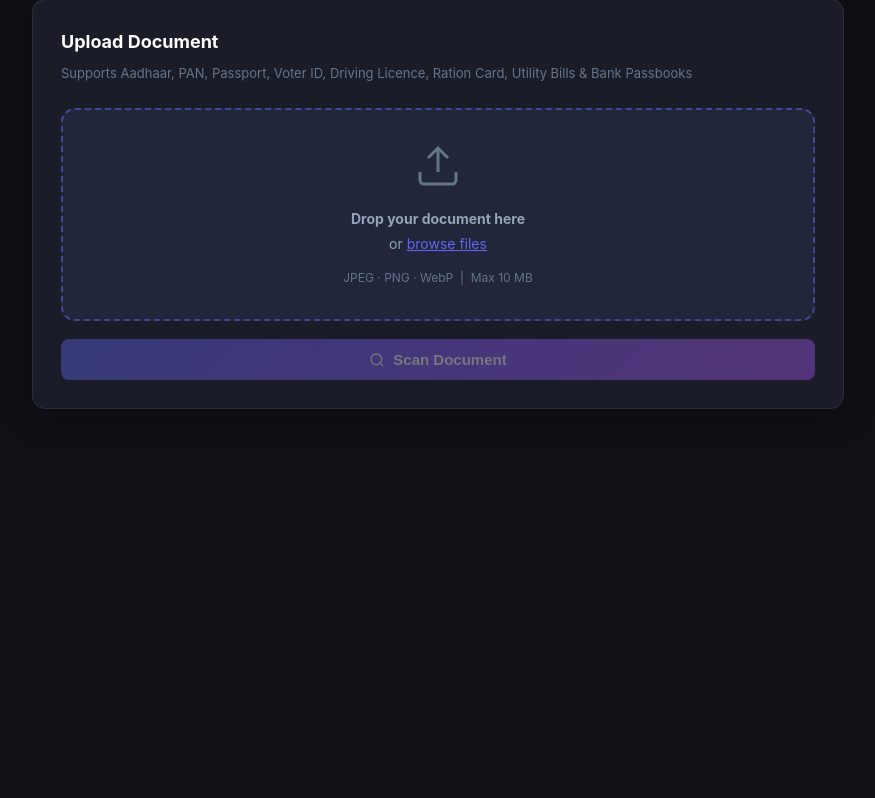
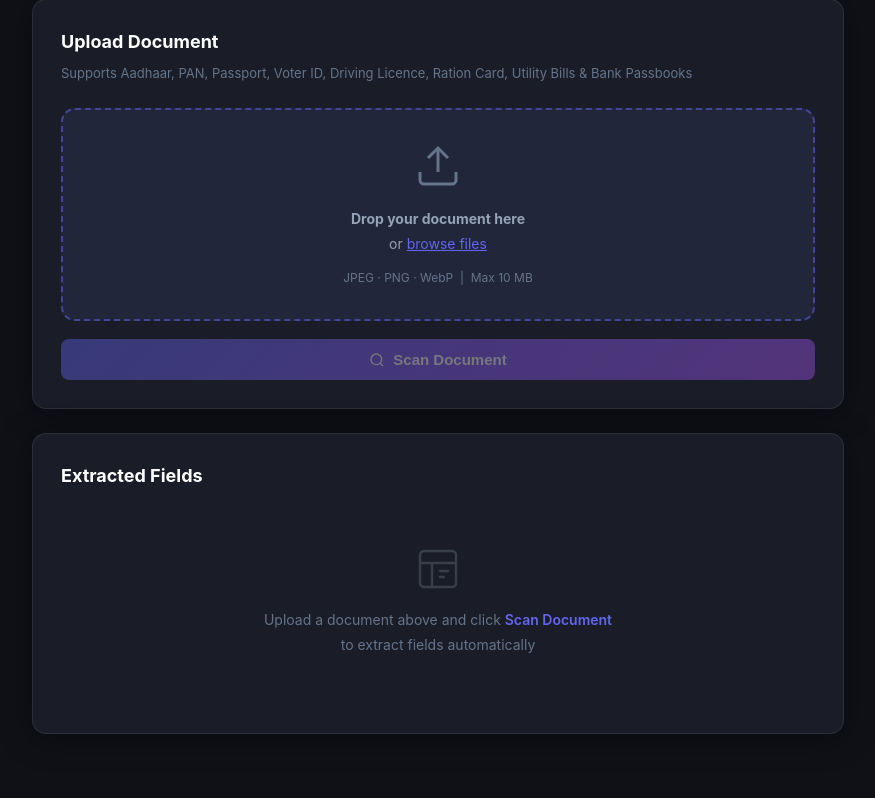
Before and after one commit to gitgurudev/KYC-OCR, a FastAPI app: page / in a window 1280 px wide. Shown: the part 94-892 px from the top of the page, without its empty margins (202-1077 px from the left). Before the commit the page ends 503 px from the top, so only its background shows below. Run offline with FastAPI, Linux system fonts and the light colour scheme.

Commit message:
feat: make form fields section always visible with auto-fill on scan
Co-Authored-By: Claude Sonnet 4.6 <noreply@anthropic.com>

```diff
--- a/static/css/style.css
+++ b/static/css/style.css
@@ -397,6 +397,32 @@ body {
 }
 .error-close:hover { background: rgba(255,255,255,0.1); }
 
+/* ─── Form Section (always visible) ─────────────────────────────────────── */
+.form-section { animation: fadeUp 0.3s ease; }
+
+.form-empty-state {
+  display: flex;
+  flex-direction: column;
+  align-items: center;
+  gap: 14px;
+  padding: 48px 20px;
+  color: var(--text-muted);
+  text-align: center;
+}
+.form-empty-state svg {
+  opacity: 0.25;
+  color: var(--text-dim);
+}
+.form-empty-state p {
+  font-size: 14px;
+  line-height: 1.8;
+  color: var(--text-muted);
+}
+.form-empty-state strong {
+  color: var(--accent);
+  font-weight: 600;
+}
+
 /* ─── Utilities ─────────────────────────────────────────────────────────── */
 .hidden { display: none !important; }
 
--- a/static/js/app.js
+++ b/static/js/app.js
@@ -13,17 +13,20 @@ const scanBtn       = document.getElementById('scan-btn');
 const processing    = document.getElementById('processing');
 const steps         = [1, 2, 3, 4].map(n => document.getElementById(`step-${n}`));
 
-const resultSection = document.getElementById('result-section');
+const resultInfo    = document.getElementById('result-info');
 const docName       = document.getElementById('doc-name');
 const docMeta       = document.getElementById('doc-meta');
 const docIcon       = document.getElementById('doc-icon');
 const confidencePct = document.getElementById('confidence-pct');
 const confidenceBar = document.getElementById('confidence-bar');
 const detectionReason = document.getElementById('detection-reason');
-const formGrid      = document.getElementById('form-grid');
-const rawJson       = document.getElementById('raw-json');
 const copyBtn       = document.getElementById('copy-btn');
 const resetBtn      = document.getElementById('reset-btn');
+
+const formEmpty     = document.getElementById('form-empty');
+const formGrid      = document.getElementById('form-grid');
+const jsonDebugWrap = document.getElementById('json-debug-wrap');
+const rawJson       = document.getElementById('raw-json');
 
 const errorBanner   = document.getElementById('error-banner');
 const errorMsg      = document.getElementById('error-msg');
@@ -101,21 +104,19 @@ async function runScan() {
   if (!selectedFile) return;
 
   hideError();
-  resultSection.classList.add('hidden');
   showProcessing();
 
   const formData = new FormData();
   formData.append('file', selectedFile);
 
   try {
-    // Animate processing steps
-    await animateStep(0, 600);   // Preprocessing
-    await animateStep(1, 1000);  // Detecting
+    await animateStep(0, 600);
+    await animateStep(1, 1000);
 
     const response = await fetch('/api/ocr', { method: 'POST', body: formData });
 
-    await animateStep(2, 400);   // RAG schema
-    await animateStep(3, 200);   // Extracting
+    await animateStep(2, 400);
+    await animateStep(3, 200);
 
     if (!response.ok) {
       const err = await response.json().catch(() => ({}));
@@ -144,7 +145,6 @@ function hideProcessing() {
 
 function animateStep(index, delay) {
   return new Promise(resolve => {
-    // Mark previous steps done
     if (index > 0) {
       steps[index - 1].classList.remove('active');
       steps[index - 1].classList.add('done');
@@ -156,8 +156,8 @@ function animateStep(index, delay) {
 
 // ─── Render result ────────────────────────────────────────────────────────────
 function renderResult(data) {
-  const icon = DOC_ICONS[data.document_type] || '📄';
-  docIcon.textContent = icon;
+  // Doc info card
+  docIcon.textContent = DOC_ICONS[data.document_type] || '📄';
   docName.textContent = data.display_name || 'Unknown Document';
   docMeta.textContent = `RAG Match: ${(data.rag_similarity_score * 100).toFixed(0)}% · Category: ${data.schema?.category || '—'}`;
 
@@ -167,16 +167,16 @@ function renderResult(data) {
   confidenceBar.style.background = pct >= 80 ? 'linear-gradient(90deg,#22c55e,#16a34a)'
                                   : pct >= 50 ? 'linear-gradient(90deg,#f59e0b,#d97706)'
                                               : 'linear-gradient(90deg,#ef4444,#b91c1c)';
+  detectionReason.textContent = data.detection_reason || '—';
+  resultInfo.classList.remove('hidden');
 
-  detectionReason.textContent = data.detection_reason || '—';
-
-  // Build form fields from schema + extracted values
+  // Build form fields
   formGrid.innerHTML = '';
-  const fields = data.schema?.fields || {};
+  const fields    = data.schema?.fields || {};
   const extracted = data.extracted_fields || {};
 
   Object.entries(fields).forEach(([key, info]) => {
-    const value = extracted[key] ?? '';
+    const value   = extracted[key] ?? '';
     const isEmpty = !value;
 
     const group = document.createElement('div');
@@ -194,7 +194,6 @@ function renderResult(data) {
       ta.id = `field-${key}`;
       ta.rows = 3;
       ta.value = value || 'Not detected';
-      ta.readOnly = false;
       group.appendChild(ta);
     } else {
       const input = document.createElement('input');
@@ -202,7 +201,6 @@ function renderResult(data) {
       input.className = 'field-input' + (isEmpty ? ' empty' : '');
       input.id = `field-${key}`;
       input.value = value || 'Not detected';
-      input.readOnly = false;
       group.appendChild(input);
     }
 
@@ -216,11 +214,16 @@ function renderResult(data) {
     formGrid.appendChild(group);
   });
 
+  // Show form, hide empty state
+  formEmpty.classList.add('hidden');
+  formGrid.classList.remove('hidden');
+
   // Show raw JSON
   rawJson.textContent = JSON.stringify(data, null, 2);
+  jsonDebugWrap.classList.remove('hidden');
 
-  resultSection.classList.remove('hidden');
-  resultSection.scrollIntoView({ behavior: 'smooth', block: 'start' });
+  // Scroll to form section
+  document.getElementById('form-section').scrollIntoView({ behavior: 'smooth', block: 'start' });
 }
 
 // ─── Copy JSON ────────────────────────────────────────────────────────────────
@@ -242,8 +245,17 @@ copyBtn.addEventListener('click', async () => {
 // ─── Reset ────────────────────────────────────────────────────────────────────
 resetBtn.addEventListener('click', () => {
   clearFile();
-  resultSection.classList.add('hidden');
   lastResult = null;
+
+  // Hide result info
+  resultInfo.classList.add('hidden');
+
+  // Reset form section to empty state
+  formGrid.innerHTML = '';
+  formGrid.classList.add('hidden');
+  formEmpty.classList.remove('hidden');
+  jsonDebugWrap.classList.add('hidden');
+
   window.scrollTo({ top: 0, behavior: 'smooth' });
 });
 
--- a/templates/index.html
+++ b/templates/index.html
@@ -72,9 +72,8 @@
         </div>
       </div>
 
-      <!-- ─── Result Section ────────────────────────────────────────────── -->
-      <section class="card result-card hidden" id="result-section">
-
+      <!-- ─── Result Info (hidden until scan completes) ─────────────────── -->
+      <section class="card result-info hidden" id="result-info">
         <div class="result-header">
           <div class="doc-badge" id="doc-badge">
             <span class="doc-type-icon" id="doc-icon">🪪</span>
@@ -83,7 +82,6 @@
               <p class="doc-type-meta" id="doc-meta">—</p>
             </div>
           </div>
-
           <div class="result-actions">
             <button class="btn btn-outline btn-sm" id="copy-btn">
               <svg width="14" height="14" viewBox="0 0 24 24" fill="none" stroke="currentColor" stroke-width="2">
@@ -95,7 +93,6 @@
           </div>
         </div>
 
-        <!-- Confidence bar -->
         <div class="confidence-bar-wrapper">
           <div class="confidence-label">
             <span>AI Confidence</span>
@@ -106,19 +103,31 @@
           </div>
         </div>
 
-        <!-- Detection reason (collapsible) -->
         <details class="detection-details">
           <summary>Detection reasoning</summary>
           <p id="detection-reason">—</p>
         </details>
+      </section>
 
-        <!-- Dynamic form fields -->
-        <div class="form-grid" id="form-grid">
-          <!-- Populated by JS -->
+      <!-- ─── Static Form Section (always visible) ─────────────────────── -->
+      <section class="card form-section" id="form-section">
+        <h2 class="card-title">Extracted Fields</h2>
+
+        <!-- Empty state (shown before scan) -->
+        <div class="form-empty-state" id="form-empty">
+          <svg width="48" height="48" viewBox="0 0 24 24" fill="none" stroke="currentColor" stroke-width="1.2">
+            <rect x="3" y="3" width="18" height="18" rx="2"/>
+            <path d="M3 9h18M9 21V9"/>
+            <path d="M13 13h4M13 16h2" stroke-linecap="round"/>
+          </svg>
+          <p>Upload a document above and click <strong>Scan Document</strong><br>to extract fields automatically</p>
         </div>
 
-        <!-- Raw JSON debug view -->
-        <details class="json-debug">
+        <!-- Form grid (populated by JS, hidden until scan) -->
+        <div class="form-grid hidden" id="form-grid"></div>
+
+        <!-- Raw JSON debug (hidden until scan) -->
+        <details class="json-debug hidden" id="json-debug-wrap">
           <summary>View raw JSON</summary>
           <pre id="raw-json"></pre>
         </details>
```
